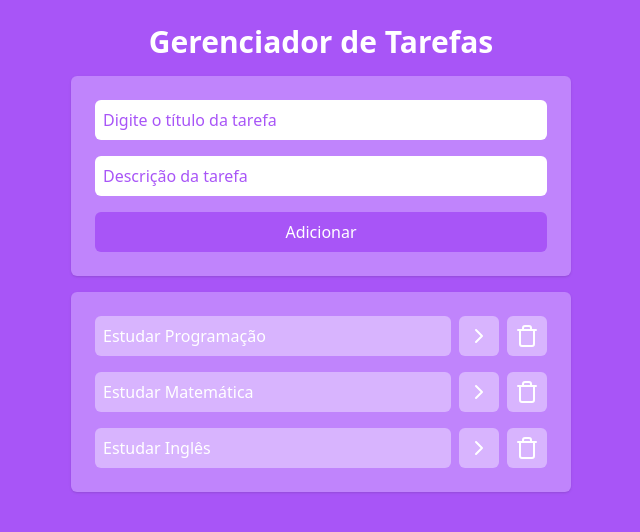
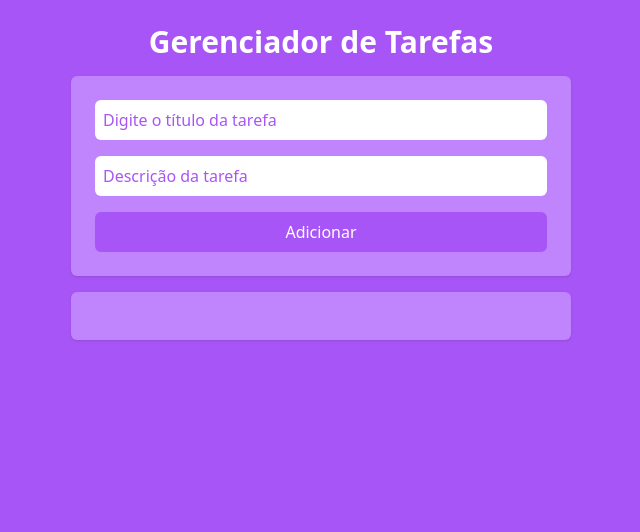
Before and after one commit to DevEsterCarvalho/react-gerenciador-de-tarefas, a React (Vite) app: page / in a window 1280 px wide. Shown: the top 532 px of the page, without its empty margins (319-959 px from the left). Built offline with nearby package versions, Linux system fonts and the light colour scheme.

Commit message:
guardando na localstorage

```diff
--- a/src/App.jsx
+++ b/src/App.jsx
@@ -1,28 +1,21 @@
-import { useState } from "react";
+import { useEffect, useState } from "react";
 import AddTask from "./components/AddTask";
 import Tasks from "./components/Tasks";
 
 function App() {
-	const [tasks, setTasks] = useState([
-		{
-			id: 1,
-			title: "Estudar Programação",
-			description: "Estudar programação para se tornar um desenvolvedor",
-			isComplited: false,
-		},
-		{
-			id: 2,
-			title: "Estudar Matemática",
-			description: "Estudar matemática para se tornar um desenvolvedor",
-			isComplited: false,
-		},
-		{
-			id: 3,
-			title: "Estudar Inglês",
-			description: "Estudar inglês para se tornar um desenvolvedor",
-			isComplited: false,
-		},
-	]);
+	const [tasks, setTasks] = useState(() => {
+		try {
+			const storedTasks = localStorage.getItem("tasks");
+			return storedTasks ? JSON.parse(storedTasks) : [];
+		} catch (error) {
+			console.error("Erro ao fazer parse do localStorage:", error);
+			return [];
+		}
+	});
+
+	useEffect(() => {
+		localStorage.setItem("tasks", JSON.stringify(tasks));
+	}, [tasks]);
 
 	function onTasksClick(taskId) {
 		const newTasks = tasks.map((task) => {
```
